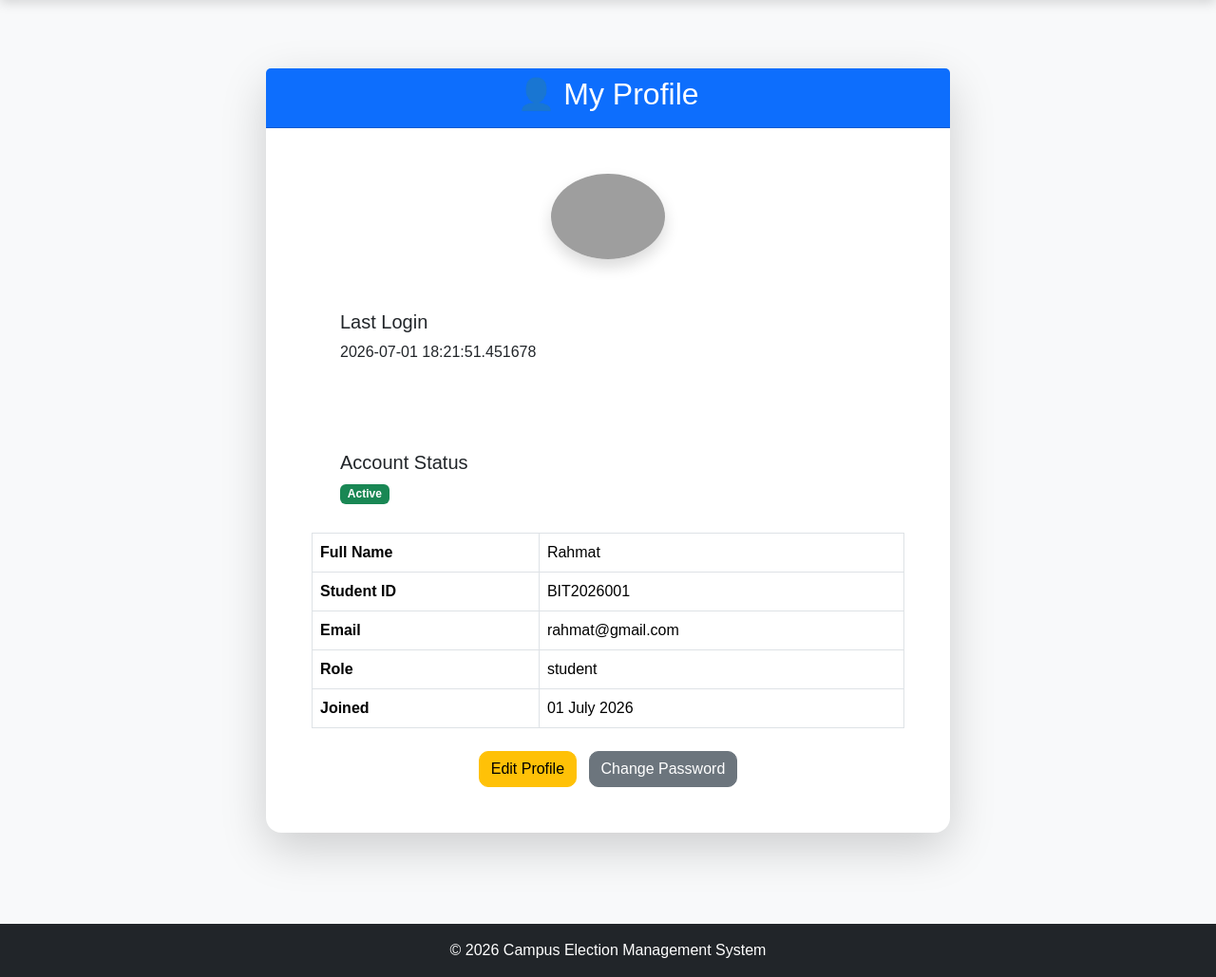
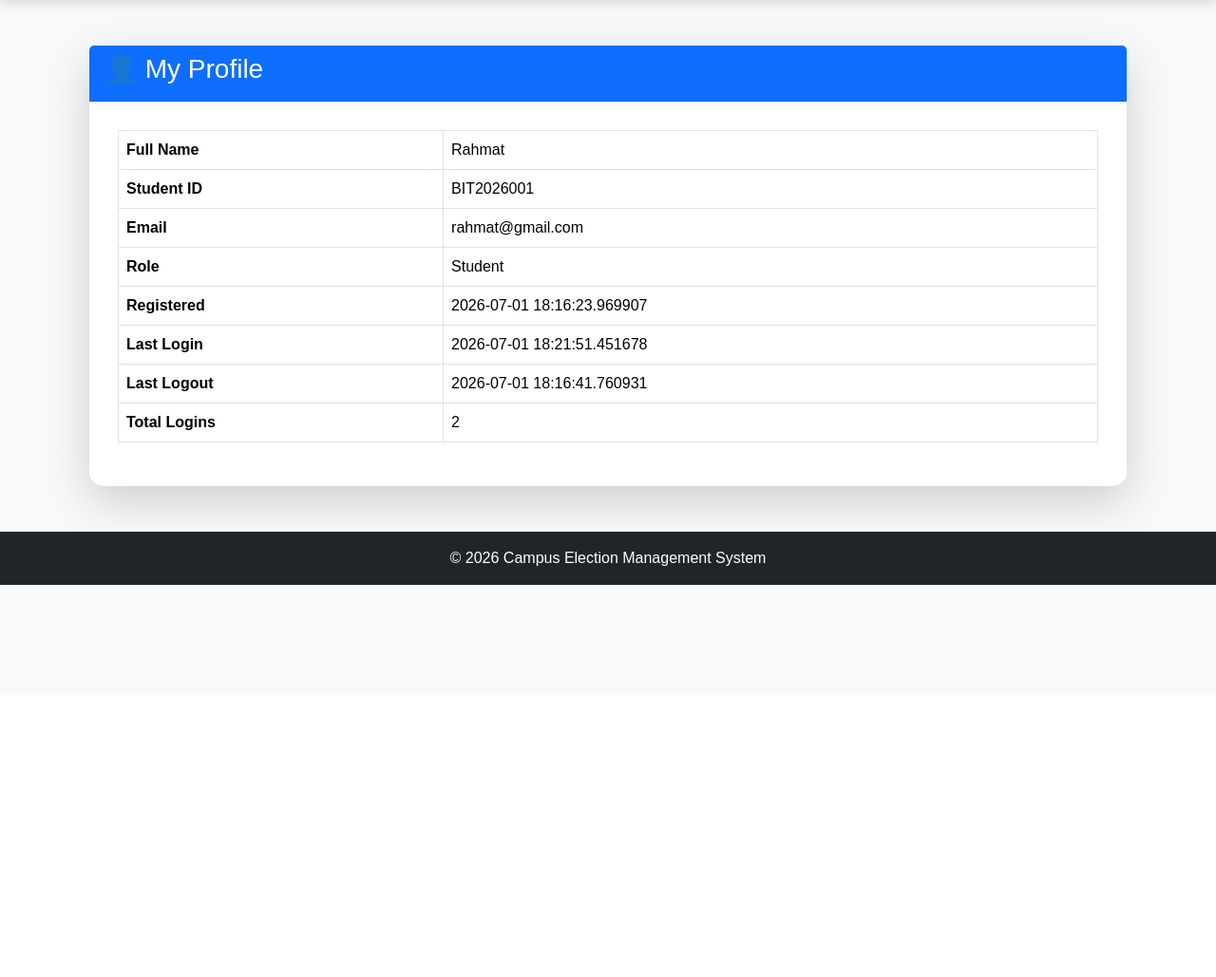
Before and after one commit to RahmatHusain/University-Election-Voting-System, a Flask app: page /profile in a window 1280 px wide. Shown: the part 68-1097 px from the top of the page at 95% size. After the commit the page ends 684 px from the top, so only its background shows below. Run offline with Flask 3, Linux system fonts and the light colour scheme; a user stored in the database is signed in; grey boxes are pictures that could not be loaded.

Commit message:
Enhance user profile with login activity tracking and improve authentication security

```diff
--- a/app/templates/profile.html
+++ b/app/templates/profile.html
@@ -1,33 +1,18 @@
 {% extends "layouts/base.html" %}
 
-{% block title %}Profile{% endblock %}
+{% block title %}My Profile{% endblock %}
 
 {% block content %}
 
-<div class="container py-5">
+<div class="container mt-5">
 
-    <div class="row justify-content-center">
+    <div class="card shadow-lg">
 
-        <div class="col-lg-8">
-
-            <div class="card shadow-lg border-0 rounded-4">
-
-                <div class="card-header bg-primary text-white text-center">
-
-                    <h2>👤 My Profile</h2>
-
+        <div class="card-header bg-primary text-white">
+            <h3>👤 My Profile</h3>
         </div>
 
-                <div class="card-body p-5">
-
-                    <div class="text-center mb-4">
-
-                        <img
-                            src="https://ui-avatars.com/api/?name={{ current_user.full_name }}"
-                            class="rounded-circle shadow"
-                            width="120">
-
-                    </div>
+        <div class="card-body">
 
             <table class="table table-bordered">
 
@@ -48,78 +33,30 @@
 
                 <tr>
                     <th>Role</th>
-                            <td>{{ current_user.role }}</td>
+                    <td>{{ current_user.role|title }}</td>
                 </tr>
 
                 <tr>
-                            <th>Joined</th>
-                            <td>{{ current_user.created_at.strftime('%d %B %Y') }}</td>
+                    <th>Registered</th>
+                    <td>{{ current_user.created_at }}</td>
                 </tr>
-                        <div class="card mt-3">
-    <div class="card-body">
 
-        <h5>Last Login</h5>
+                <tr>
+                    <th>Last Login</th>
+                    <td>{{ current_user.last_login or "Never" }}</td>
+                </tr>
 
-        <p>
+                <tr>
+                    <th>Last Logout</th>
+                    <td>{{ current_user.last_logout or "Never" }}</td>
+                </tr>
 
-            {% if current_user.last_login %}
+                <tr>
+                    <th>Total Logins</th>
+                    <td>{{ current_user.login_count }}</td>
+                </tr>
 
-                {{ current_user.last_login }}
-
-            {% else %}
-
-                First Login
-
-            {% endif %}
-
-        </p>
-
-    </div>
-</div>
-<div class="card mt-3">
-    <div class="card-body">
-
-        <h5>Account Status</h5>
-
-        {% if current_user.is_active_user %}
-
-            <span class="badge bg-success">
-                Active
-            </span>
-
-        {% else %}
-
-            <span class="badge bg-danger">
-                Inactive
-            </span>
-
-        {% endif %}
-
-    </div>
-</div>
             </table>
-
-                    <div class="text-center mt-4">
-
-                        <a href="#"
-                           class="btn btn-warning me-2">
-
-                            Edit Profile
-
-                        </a>
-
-                        <a href="#"
-                           class="btn btn-secondary">
-
-                            Change Password
-
-                        </a>
-
-                    </div>
-
-                </div>
-
-            </div>
 
         </div>
 
```
Also changed, not shown: cems.db. Lines whose indentation alone changed are shown as unchanged.
